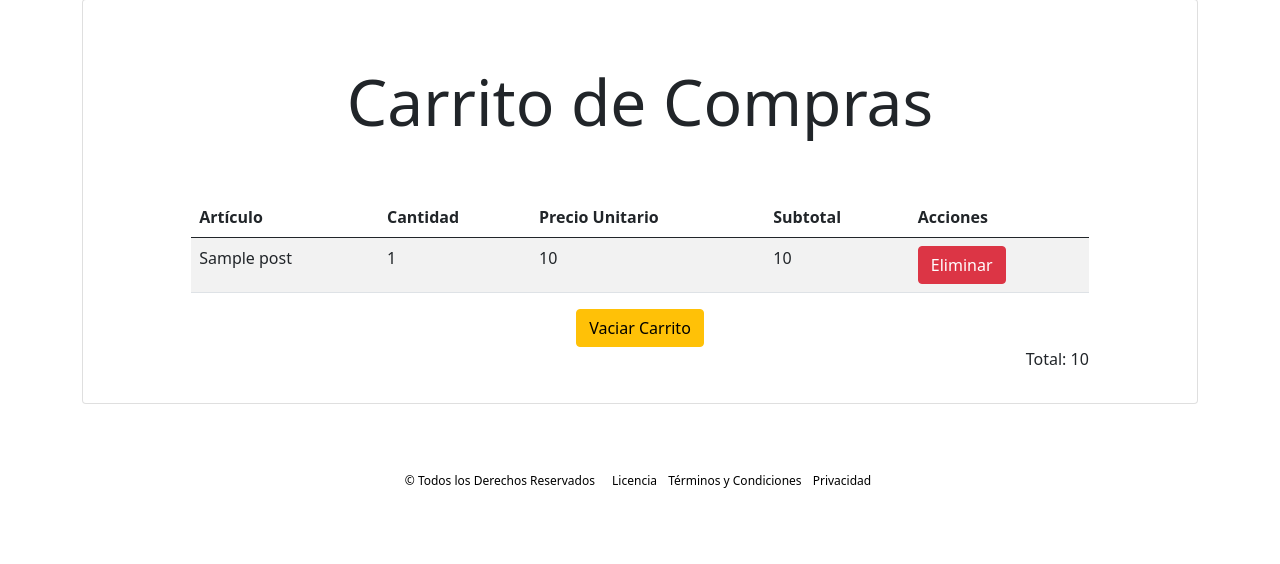
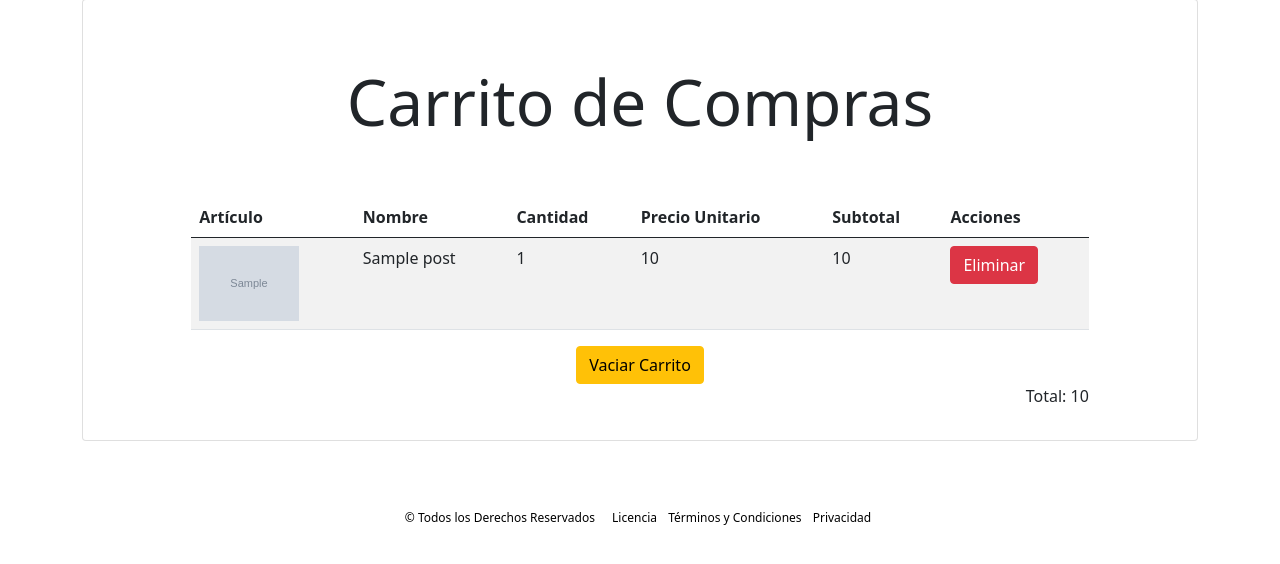
Before and after one commit to NihilDux/PGY3121, a Django app: page /carrito/ in a window 1280 px wide. Shown: the part 180-744 px from the top of the page. Run offline with Django 4.2, Linux system fonts and the light colour scheme; tables that the repository leaves empty hold one stand-in row (values such as "Sample post"); grey boxes marked "Sample" are stand-in pictures; some libraries are stand-ins or nearby versions.

Commit message:
Actualizando Carrito Version 2

```diff
--- a/posts/templates/carrito.html
+++ b/posts/templates/carrito.html
@@ -13,6 +13,7 @@
             <thead>
               <tr>
                 <th scope="col">Artículo</th>
+                <th scope="col">Nombre</th>
                 <th scope="col">Cantidad</th>
                 <th scope="col">Precio Unitario</th>
                 <th scope="col">Subtotal</th>
@@ -22,6 +23,11 @@
             <tbody>
               {% for item in items %}
                 <tr>
+                  <td>
+                    <a href="{% url 'detail' item.post.id  %}">
+                      <img src="{{ item.post.imagen.url }}" alt="{{ item.post.titulo }}" width="100" height="100">
+                    </a>
+                  </td>
                   <td>{{ item.post.titulo }}</td>
                   <td>{{ item.cantidad }}</td>
                   <td>{{ item.precio_unitario}}</td>
```
